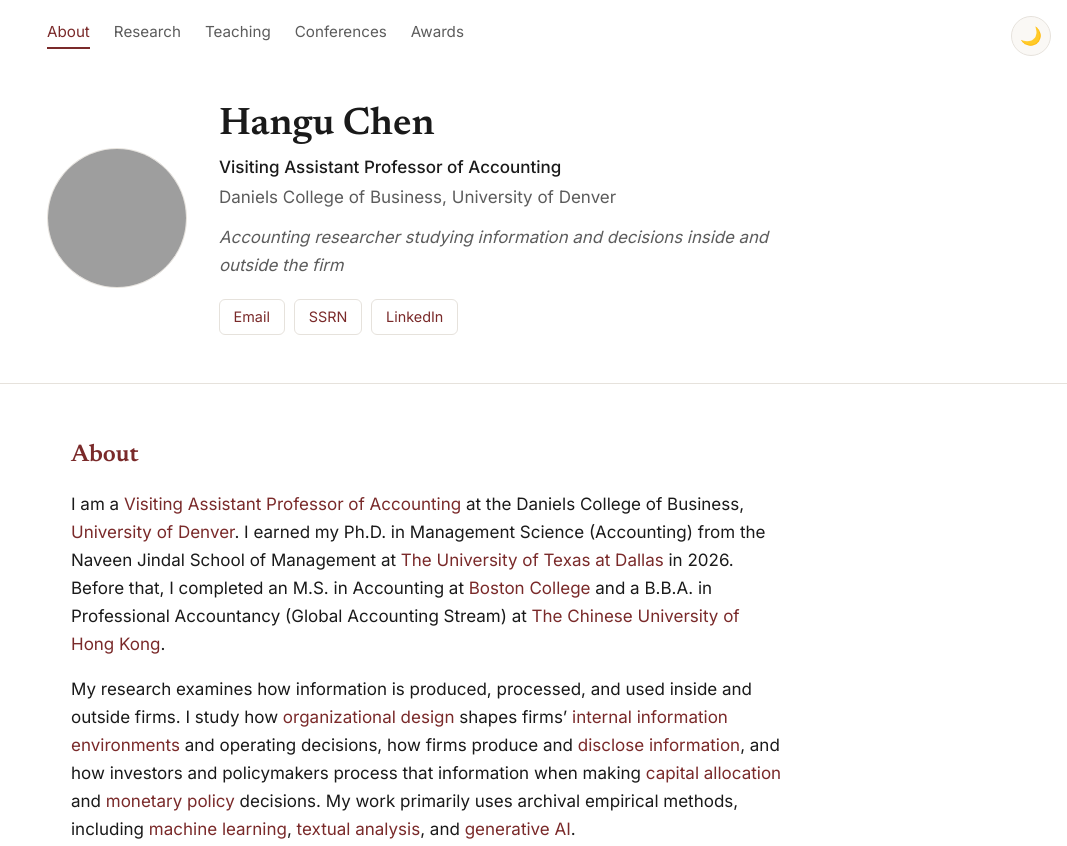
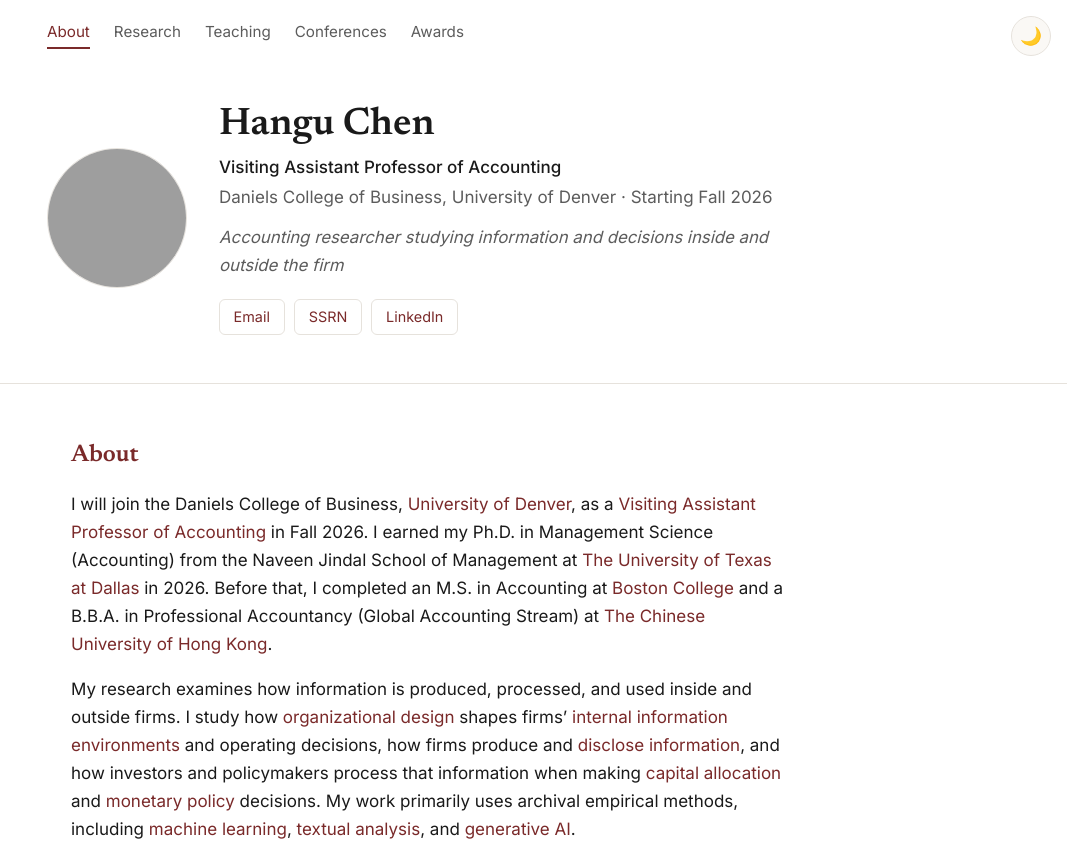
Before and after one commit to hangochen/website, a plain HTML site: page index.html in a window 1280 px wide. Shown: the top 846 px of the page, without its empty margins (213-1280 px from the left). Drawn offline with Linux system fonts and the light colour scheme; grey boxes are pictures that could not be loaded.

Commit message:
Add files via upload

```diff
--- a/index.html
+++ b/index.html
@@ -27,7 +27,7 @@
       <div class="hero-text">
         <h1>Hangu Chen</h1>
         <p class="title">Visiting Assistant Professor of Accounting</p>
-        <p class="affiliation">Daniels College of Business, University of Denver</p>
+        <p class="affiliation">Daniels College of Business, University of Denver &middot; Starting Fall 2026</p>
         <p class="tagline">Accounting researcher studying information and decisions inside and outside the firm</p>
         <div class="links">
           <a id="email-link" href="#">Email</a>
@@ -41,7 +41,7 @@
   <main>
     <section id="about">
       <h2>About</h2>
-      <p>I am a <span class="hl">Visiting Assistant Professor of Accounting</span> at the Daniels College of Business, <span class="hl">University of Denver</span>. I earned my Ph.D. in Management Science (Accounting) from the Naveen Jindal School of Management at <span class="hl">The University of Texas at Dallas</span> in 2026. Before that, I completed an M.S. in Accounting at <span class="hl">Boston College</span> and a B.B.A. in Professional Accountancy (Global Accounting Stream) at <span class="hl">The Chinese University of Hong Kong</span>.</p>
+      <p>I will join the Daniels College of Business, <span class="hl">University of Denver</span>, as a <span class="hl">Visiting Assistant Professor of Accounting</span> in Fall 2026. I earned my Ph.D. in Management Science (Accounting) from the Naveen Jindal School of Management at <span class="hl">The University of Texas at Dallas</span> in 2026. Before that, I completed an M.S. in Accounting at <span class="hl">Boston College</span> and a B.B.A. in Professional Accountancy (Global Accounting Stream) at <span class="hl">The Chinese University of Hong Kong</span>.</p>
       <p>My research examines how information is produced, processed, and used inside and outside firms. I study how <span class="hl">organizational design</span> shapes firms&rsquo; <span class="hl">internal information environments</span> and operating decisions, how firms produce and <span class="hl">disclose information</span>, and how investors and policymakers process that information when making <span class="hl">capital allocation</span> and <span class="hl">monetary policy</span> decisions. My work primarily uses archival empirical methods, including <span class="hl">machine learning</span>, <span class="hl">textual analysis</span>, and <span class="hl">generative AI</span>.</p>
       <p>Outside of research, I enjoy rock climbing.</p>
     </section>
```
